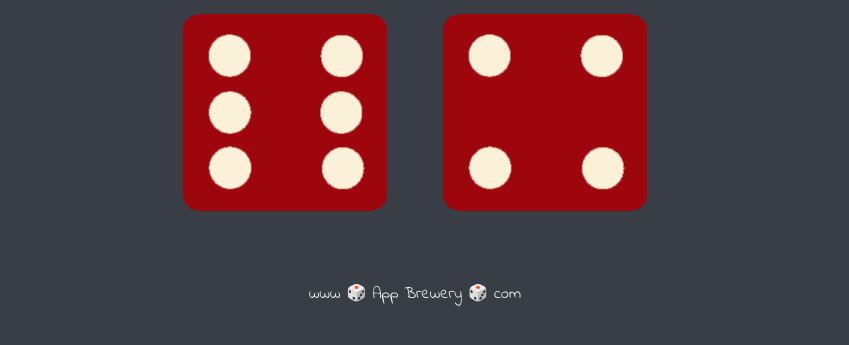
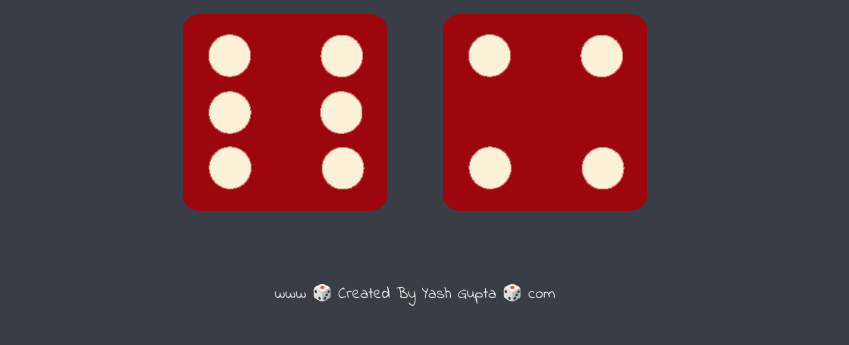
Before and after one commit to YASH-CODEIT/DiceGame.github.io, a plain HTML site: page index.html in a window 1280 px wide. Shown: the part 321-666 px from the top of the page, without its empty margins (225-1074 px from the left). Drawn offline with Linux system fonts and the light colour scheme.

Commit message:
Update index.html

```diff
--- a/index.html
+++ b/index.html
@@ -24,7 +24,7 @@
       </div>
     </div>
 
-    <footer>www 🎲 App Brewery 🎲 com</footer>
+    <footer>www 🎲 Created By Yash Gupta 🎲 com</footer>
     <script src="script.js"></script>
   </body>
 </html>
```
